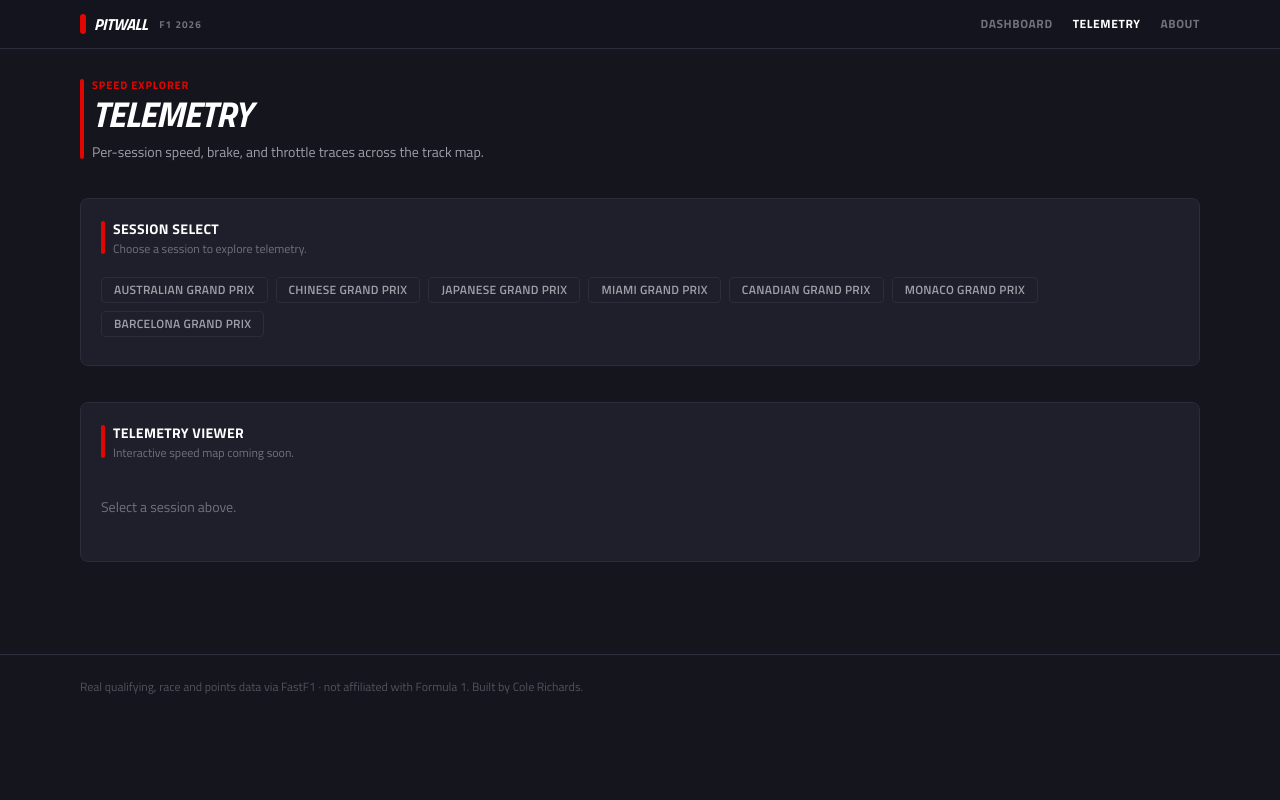
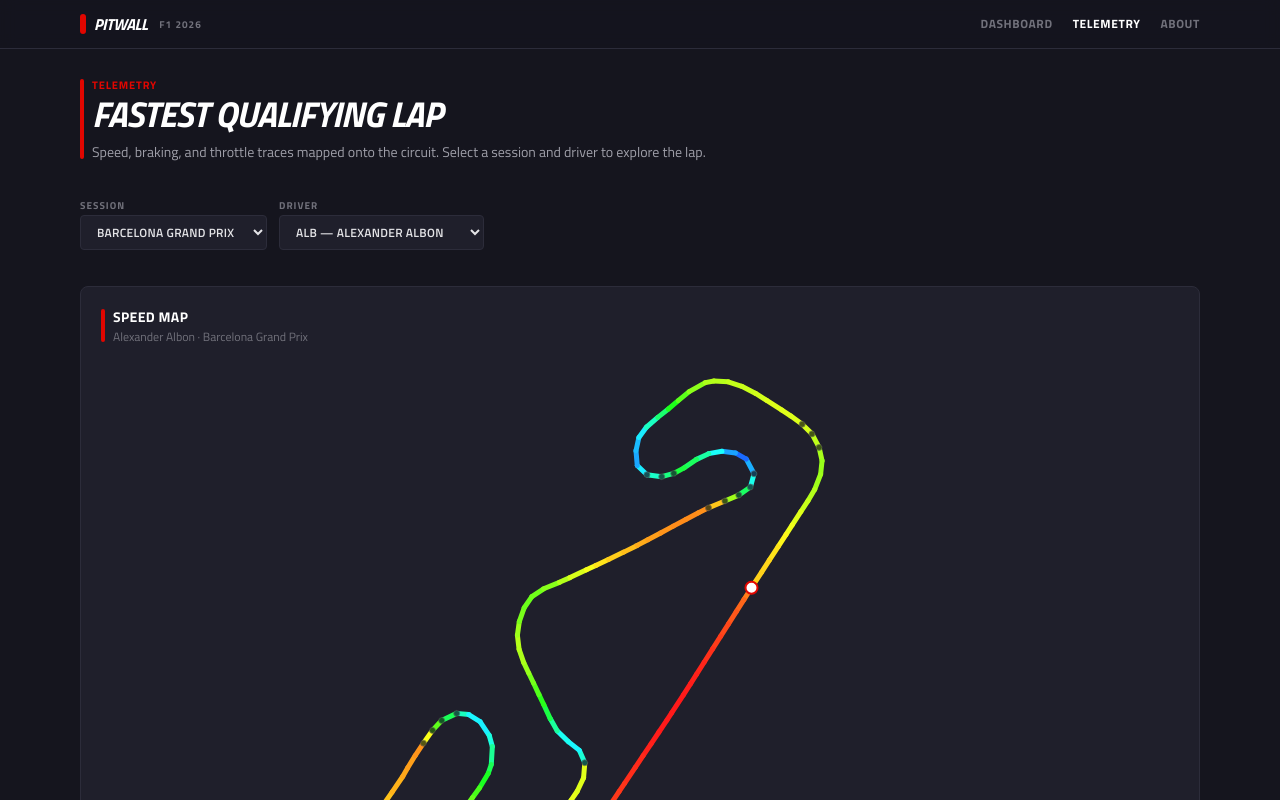
Before and after one commit to milescoler/antonelli-vs-russell, a React (Vite) app in the folder web/: page /#/telemetry in a window 1280 px wide. Shown: the top 800 px of the page. Built offline with nearby package versions, Linux system fonts and the light colour scheme.

Commit message:
feat(web): single-driver speed telemetry explorer

```diff
--- /dev/null
+++ b/web/src/components/DriverSessionPicker.tsx
@@ -0,0 +1,66 @@
+interface Props {
+  sessions: { slug: string; eventName: string }[]
+  drivers: { code: string; name: string }[]
+  sessionSlug: string
+  driverCode: string
+  onSession: (slug: string) => void
+  onDriver: (code: string) => void
+}
+
+const SELECT_CLS =
+  'rounded-sm border border-carbon-line bg-carbon-card px-3 py-1.5 text-xs font-semibold ' +
+  'uppercase tracking-wide text-zinc-200 focus:outline-none focus:border-zinc-500 ' +
+  'cursor-pointer hover:border-zinc-500 transition'
+
+export function DriverSessionPicker({
+  sessions,
+  drivers,
+  sessionSlug,
+  driverCode,
+  onSession,
+  onDriver,
+}: Props) {
+  return (
+    <div className="flex flex-wrap items-center gap-3">
+      {/* Session picker */}
+      <div className="flex flex-col gap-0.5">
+        <label className="text-[10px] font-bold uppercase tracking-widest text-zinc-500">
+          Session
+        </label>
+        <select
+          value={sessionSlug}
+          onChange={(e) => onSession(e.target.value)}
+          className={SELECT_CLS}
+        >
+          {sessions.map((s) => (
+            <option key={s.slug} value={s.slug}>
+              {s.eventName}
+            </option>
+          ))}
+        </select>
+      </div>
+
+      {/* Driver picker */}
+      <div className="flex flex-col gap-0.5">
+        <label className="text-[10px] font-bold uppercase tracking-widest text-zinc-500">
+          Driver
+        </label>
+        <select
+          value={driverCode}
+          onChange={(e) => onDriver(e.target.value)}
+          className={SELECT_CLS}
+          disabled={drivers.length === 0}
+        >
+          {drivers.length === 0 && (
+            <option value="">—</option>
+          )}
+          {drivers.map((d) => (
+            <option key={d.code} value={d.code}>
+              {d.code} — {d.name}
+            </option>
+          ))}
+        </select>
+      </div>
+    </div>
+  )
+}
--- /dev/null
+++ b/web/src/components/SpeedTrackMap.tsx
@@ -0,0 +1,119 @@
+import type { TelemetryDriver } from '../types'
+
+// Map a normalized speed value [0,1] to an HSL color.
+// 0 → blue (hue 220), 1 → red (hue 0). Passes through cyan, green, yellow.
+function speedColor(t: number): string {
+  const hue = Math.round(220 - t * 220) // 220 → 0
+  return `hsl(${hue},100%,55%)`
+}
+
+export function SpeedTrackMap({ driver }: { driver: TelemetryDriver }) {
+  const { x, y, speed, brake } = driver.path
+  const n = x.length
+
+  if (n < 2) {
+    return (
+      <p className="py-8 text-center text-sm text-zinc-500">
+        No telemetry data available for this lap.
+      </p>
+    )
+  }
+
+  // --- Coordinate normalization ---
+  const PAD = 24
+  const VIEW_SIZE = 600
+
+  const minX = Math.min(...x)
+  const maxX = Math.max(...x)
+  const minY = Math.min(...y)
+  const maxY = Math.max(...y)
+  const spanX = maxX - minX || 1
+  const spanY = maxY - minY || 1
+  const scale = (VIEW_SIZE - PAD * 2) / Math.max(spanX, spanY)
+
+  // Normalize to SVG coords: invert Y (telemetry y-up → SVG y-down)
+  const svgX = (v: number) => PAD + (v - minX) * scale
+  const svgY = (v: number) => VIEW_SIZE - PAD - (v - minY) * scale
+
+  // Speed range for color mapping
+  const minSpeed = Math.min(...speed)
+  const maxSpeed = Math.max(...speed)
+  const speedRange = maxSpeed - minSpeed || 1
+
+  // --- Legend dimensions ---
+  const LEG_X = PAD
+  const LEG_Y = VIEW_SIZE - PAD + 8  // below the track; viewBox will be taller
+  const LEG_W = 120
+  const LEG_H = 8
+  const TOTAL_H = VIEW_SIZE + 44
+
+  return (
+    <div className="w-full overflow-x-auto">
+      <svg
+        viewBox={`0 0 ${VIEW_SIZE} ${TOTAL_H}`}
+        className="mx-auto block w-full max-w-[600px]"
+        style={{ background: 'transparent' }}
+        aria-label={`Track map for ${driver.name}`}
+      >
+        {/* Track segments colored by speed */}
+        {Array.from({ length: n - 1 }, (_, i) => {
+          const t = (speed[i] - minSpeed) / speedRange
+          const color = speedColor(t)
+          return (
+            <line
+              key={i}
+              x1={svgX(x[i])}
+              y1={svgY(y[i])}
+              x2={svgX(x[i + 1])}
+              y2={svgY(y[i + 1])}
+              stroke={color}
+              strokeWidth={5}
+              strokeLinecap="round"
+              strokeLinejoin="round"
+            />
+          )
+        })}
+
+        {/* Braking dots */}
+        {Array.from({ length: n }, (_, i) =>
+          brake[i] > 0 ? (
+            <circle
+              key={`b${i}`}
+              cx={svgX(x[i])}
+              cy={svgY(y[i])}
+              r={3}
+              fill="#111"
+              stroke="#555"
+              strokeWidth={0.8}
+              opacity={0.7}
+            />
+          ) : null,
+        )}
+
+        {/* Start/finish marker */}
+        <circle cx={svgX(x[0])} cy={svgY(y[0])} r={6} fill="white" stroke="#e10600" strokeWidth={2} />
+
+        {/* Legend: gradient bar */}
+        <defs>
+          <linearGradient id="speedGrad" x1="0%" y1="0%" x2="100%" y2="0%">
+            <stop offset="0%" stopColor="hsl(220,100%,55%)" />
+            <stop offset="50%" stopColor="hsl(110,100%,55%)" />
+            <stop offset="100%" stopColor="hsl(0,100%,55%)" />
+          </linearGradient>
+        </defs>
+        <rect x={LEG_X} y={LEG_Y} width={LEG_W} height={LEG_H} rx={3} fill="url(#speedGrad)" />
+        <text x={LEG_X} y={LEG_Y + LEG_H + 14} fontSize={10} fill="#9ca3af" fontFamily="inherit">
+          Slow
+        </text>
+        <text x={LEG_X + LEG_W} y={LEG_Y + LEG_H + 14} fontSize={10} fill="#9ca3af" fontFamily="inherit" textAnchor="end">
+          Fast
+        </text>
+        {/* Braking key */}
+        <circle cx={LEG_X + LEG_W + 20} cy={LEG_Y + LEG_H / 2} r={3} fill="#111" stroke="#555" strokeWidth={0.8} />
+        <text x={LEG_X + LEG_W + 28} y={LEG_Y + LEG_H / 2 + 4} fontSize={10} fill="#9ca3af" fontFamily="inherit">
+          Braking
+        </text>
+      </svg>
+    </div>
+  )
+}
--- a/web/src/pages/Telemetry.tsx
+++ b/web/src/pages/Telemetry.tsx
@@ -1,60 +1,121 @@
-import { useState } from 'react'
+import { useEffect, useState } from 'react'
 import { Panel } from '../components/ui'
+import { DriverSessionPicker } from '../components/DriverSessionPicker'
+import { SpeedTrackMap } from '../components/SpeedTrackMap'
 import { useSeason, useTelemetry } from '../lib/data'
+import type { TelemetryDriver } from '../types'
 
 export function Telemetry() {
-  const { data: season } = useSeason()
-  const [slug, setSlug] = useState<string | undefined>(undefined)
-  const { data: telemetry, error } = useTelemetry(slug)
+  const { data: season, error: seasonError } = useSeason()
+
+  // Slug defaults to the last session once season data arrives
+  const [sessionSlug, setSessionSlug] = useState<string>('')
+  const [driverCode, setDriverCode] = useState<string>('')
+
+  // Set default session to last in list
+  useEffect(() => {
+    if (season && !sessionSlug) {
+      const sessions = season.meta.sessions
+      if (sessions.length > 0) {
+        setSessionSlug(sessions[sessions.length - 1].slug)
+      }
+    }
+  }, [season, sessionSlug])
+
+  const { data: telemetry, error: telemetryError } = useTelemetry(sessionSlug || undefined)
+
+  // When telemetry loads or session changes, default to first driver
+  useEffect(() => {
+    if (telemetry) {
+      if (telemetry.drivers.length > 0) {
+        setDriverCode(telemetry.drivers[0].code)
+      } else {
+        setDriverCode('')
+      }
+    }
+  }, [telemetry])
+
+  // Reset driver when session changes
+  const handleSession = (slug: string) => {
+    setSessionSlug(slug)
+    setDriverCode('')
+  }
+
+  const sessions = season?.meta.sessions ?? []
+  const drivers: { code: string; name: string }[] =
+    telemetry?.drivers.map((d) => ({ code: d.code, name: d.name })) ?? []
+
+  const selectedDriver: TelemetryDriver | undefined =
+    telemetry?.drivers.find((d) => d.code === driverCode)
 
   return (
     <div className="space-y-9">
+      {/* Hero header */}
       <section className="f1-bar">
-        <div className="f1-kicker text-[11px] text-f1-red">Speed Explorer</div>
+        <div className="f1-kicker text-[11px] text-f1-red">Telemetry</div>
         <h1 className="text-3xl font-black uppercase italic tracking-tight text-white sm:text-4xl">
-          Telemetry
+          Fastest Qualifying Lap
         </h1>
         <p className="mt-2 max-w-2xl text-sm text-zinc-400">
-          Per-session speed, brake, and throttle traces across the track map.
+          Speed, braking, and throttle traces mapped onto the circuit. Select a session and driver
+          to explore the lap.
         </p>
       </section>
 
-      <Panel title="Session Select" subtitle="Choose a session to explore telemetry.">
-        {season ? (
-          <div className="flex flex-wrap gap-2 py-2">
-            {season.meta.sessions.map((s) => (
-              <button
-                key={s.slug}
-                onClick={() => setSlug(s.slug)}
-                className={
-                  'rounded-sm border px-3 py-1 text-xs font-semibold uppercase tracking-wide transition ' +
-                  (slug === s.slug
-                    ? 'border-f1-red bg-f1-red/20 text-white'
-                    : 'border-carbon-line text-zinc-400 hover:border-zinc-500 hover:text-zinc-200')
-                }
-              >
-                {s.eventName}
-              </button>
-            ))}
-          </div>
-        ) : (
-          <p className="py-4 text-sm text-zinc-500">Loading sessions…</p>
+      {/* Season error */}
+      {seasonError && (
+        <p className="rounded-lg border border-f1-red/40 bg-f1-red/10 p-4 text-sm text-red-300">
+          Could not load sessions: {seasonError}
+        </p>
+      )}
+
+      {/* Picker */}
+      {sessions.length > 0 && (
+        <DriverSessionPicker
+          sessions={sessions}
+          drivers={drivers}
+          sessionSlug={sessionSlug}
+          driverCode={driverCode}
+          onSession={handleSession}
+          onDriver={setDriverCode}
+        />
+      )}
+
+      {/* Track map panel */}
+      <Panel
+        title="Speed Map"
+        subtitle={
+          selectedDriver
+            ? `${selectedDriver.name} · ${telemetry?.session.eventName ?? ''}`
+            : 'Select a driver to view the lap'
+        }
+      >
+        {/* Telemetry loading */}
+        {sessionSlug && !telemetry && !telemetryError && (
+          <p className="py-8 text-center text-sm text-zinc-500">Loading telemetry…</p>
         )}
-      </Panel>
 
-      <Panel title="Telemetry Viewer" subtitle="Interactive speed map coming soon.">
-        {error && (
-          <p className="py-4 text-sm text-red-400">Could not load telemetry: {error}</p>
-        )}
-        {!slug && <p className="py-6 text-sm text-zinc-500">Select a session above.</p>}
-        {slug && telemetry && (
-          <p className="py-6 text-sm text-zinc-400">
-            {telemetry.session.eventName} · {telemetry.drivers.length} drivers loaded
+        {/* Telemetry error */}
+        {telemetryError && (
+          <p className="py-8 text-center text-sm text-red-400">
+            Could not load telemetry: {telemetryError}
           </p>
         )}
-        {slug && !telemetry && !error && (
-          <p className="py-6 text-sm text-zinc-500">Loading telemetry…</p>
+
+        {/* No session yet */}
+        {!sessionSlug && (
+          <p className="py-8 text-center text-sm text-zinc-500">Select a session above.</p>
         )}
+
+        {/* No driver in telemetry */}
+        {telemetry && !selectedDriver && !telemetryError && (
+          <p className="py-8 text-center text-sm text-zinc-500">
+            No telemetry available for this driver.
+          </p>
+        )}
+
+        {/* Map */}
+        {selectedDriver && <SpeedTrackMap driver={selectedDriver} />}
       </Panel>
     </div>
   )
```
